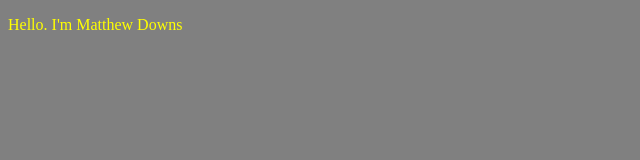
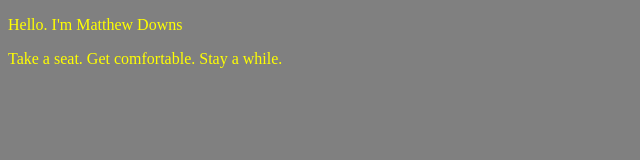
Before and after one commit to mwdowns/MyPage, a plain HTML site: page index.html in a window 1280 px wide. Shown: the whole page, without its empty margins (0-640 px from the left). Drawn offline with Linux system fonts and the light colour scheme.

Commit message:
adds another line

```diff
--- a/index.html
+++ b/index.html
@@ -7,5 +7,6 @@
     <link type="text/css" rel="stylesheet" href="stylesheet.css"/>
   <body>
     <p>Hello. I'm Matthew Downs</p>
+    <p>Take a seat. Get comfortable. Stay a while.</p>
   </body>
 </html>
```
